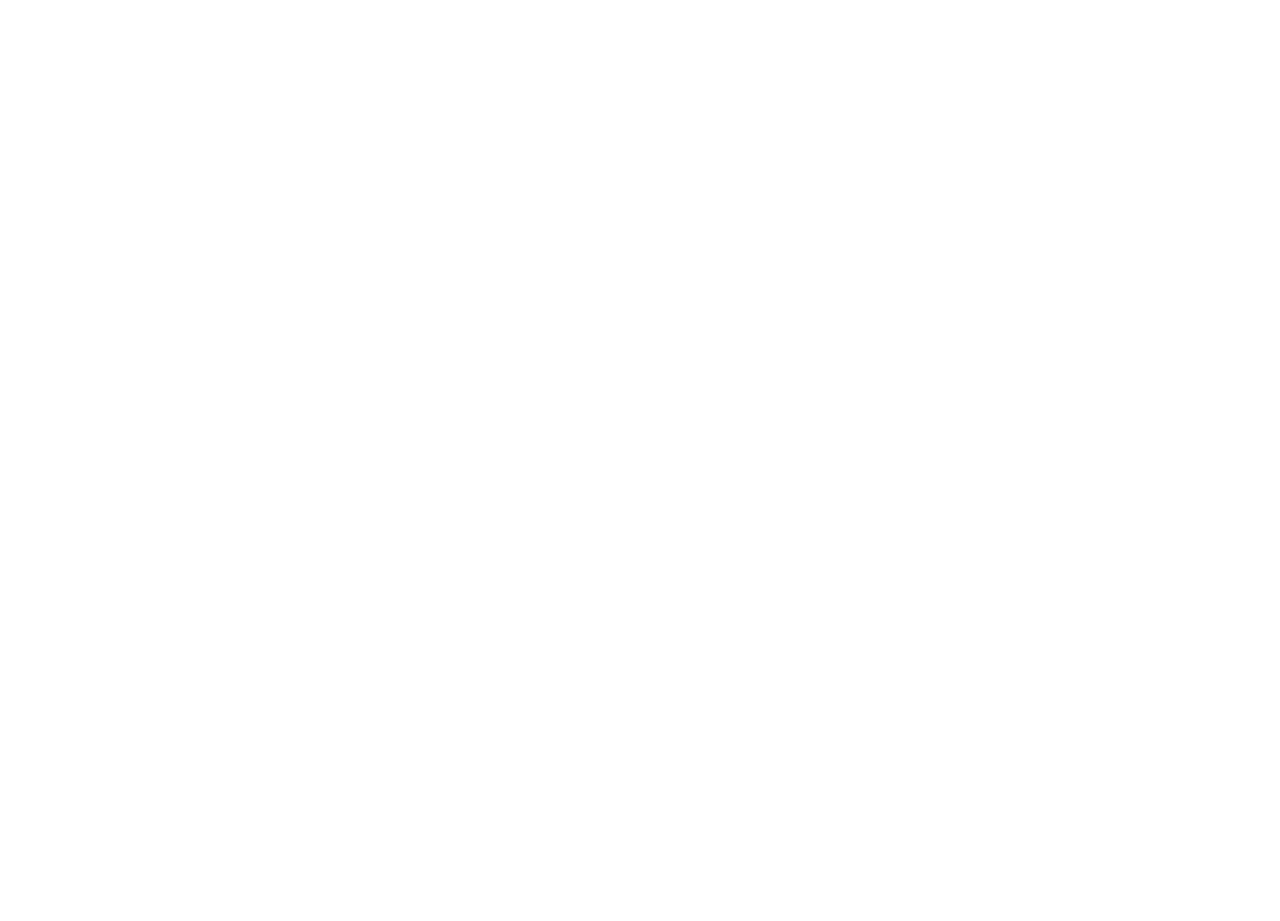
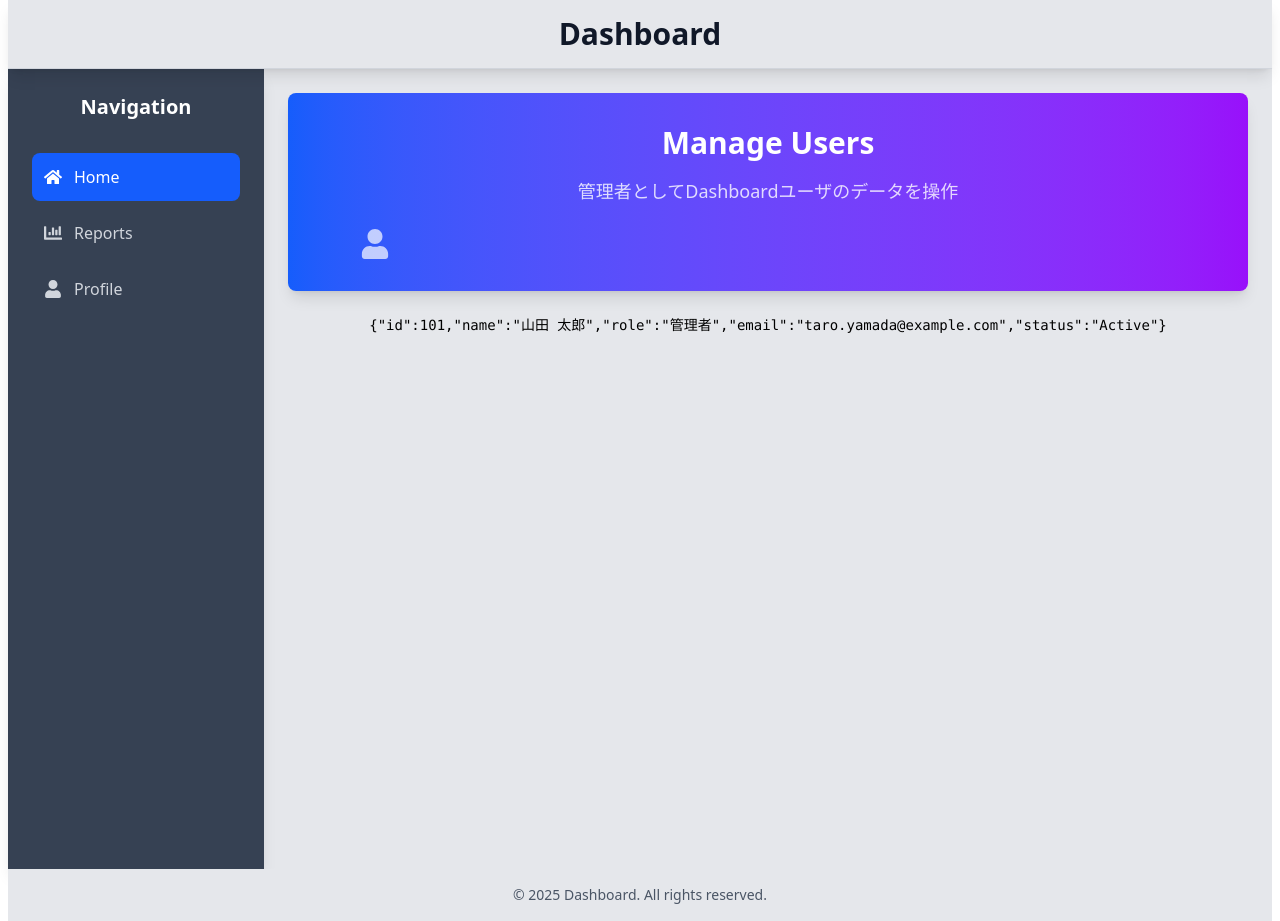
Before and after one commit to Shiori-Takanashi/react-router, a React (Vite) app: page /profile in a window 1280 px wide. Before the commit this address had no page. Before the commit the page ends 800 px from the top, so only its background shows below. Built offline with nearby package versions, Linux system fonts and the light colour scheme.

Commit message:
profileページ追加。検証は不完全

```diff
--- a/src/AppRoutes.jsx
+++ b/src/AppRoutes.jsx
@@ -3,6 +3,7 @@
 import DashboardLayout from './components/DashboardLayout';
 import DashboardHome from './components/DashboardHome';
 import DashboardReports from './components/DashboardReports';
+import DashboardProfile from './components/DashboardProfile';
 
 export function AppRoutes() {
   return (
@@ -10,6 +11,7 @@
       <Route path='/' element={<DashboardLayout />}>
         <Route index element={<DashboardHome />} />
         <Route path='reports' element={<DashboardReports />} />
+        <Route path='profile' element={<DashboardProfile />} />
       </Route>
     </Routes>
   );
--- /dev/null
+++ b/src/components/DashboardProfile.jsx
@@ -0,0 +1,44 @@
+import { useState, useEffect } from 'react';
+import { FaUser } from 'react-icons/fa';
+import DashboardHero from './common/DashboardHero';
+import { selectRandomItem } from '../utils/select-random';
+
+export default function DashboardProfile() {
+  const [profile, setProfile] = useState({});
+
+  useEffect(() => {
+    fetch('/data/users.json')
+      .then(r => r.json())
+      .then(data => {
+        try {
+          setProfile(selectRandomItem(data));
+        } catch {
+          // デモ用途なので最低限: 失敗時は空オブジェクトのまま
+        }
+      })
+      .catch(() => {
+        // デモ用途: エラー無視
+      });
+  }, []);
+
+  return (
+    <div className='w-full min-h-full'>
+      <div className='space-y-6'>
+        {/* Hero Section */}
+        <DashboardHero
+          title='Manage Users'
+          subtitle='管理者としてDashboardユーザのデータを操作'
+          gradient='from-blue-600 to-purple-600'
+        >
+          <div className='relative pl-10'>
+            <FaUser className='text-white/70 text-3xl' />
+          </div>
+        </DashboardHero>
+      </div>
+
+      <div className='mt-6 font-mono text-sm break-all'>
+        {JSON.stringify(profile)}
+      </div>
+    </div>
+  );
+}
--- a/src/components/Sidebar.jsx
+++ b/src/components/Sidebar.jsx
@@ -1,7 +1,7 @@
 // src/components/Sidebar.jsx
 import { Link } from 'react-router-dom';
 import { useState } from 'react';
-import { FaHome, FaChartBar } from 'react-icons/fa';
+import { FaHome, FaChartBar, FaUser } from 'react-icons/fa';
 
 export default function Sidebar() {
   const [activeLink, setActiveLink] = useState('/');
@@ -11,7 +11,7 @@
   };
 
   return (
-    <aside className='w-64 bg-gray-800 text-white min-h-screen shadow-lg'>
+    <aside className='w-64 bg-gray-700 text-white min-h-screen shadow-lg'>
       <div className='p-6'>
         <h2 className='text-xl font-bold text-center mb-8'>Navigation</h2>
         <nav>
@@ -44,6 +44,20 @@
                 <span className='font-medium'>Reports</span>
               </Link>
             </li>
+            <li>
+              <Link
+                to='/profile'
+                className={`flex items-center p-3 rounded-lg transition-colors duration-200 hover:bg-gray-700 ${
+                  activeLink === '/profile'
+                    ? 'bg-blue-600 text-white'
+                    : 'text-gray-300'
+                }`}
+                onClick={() => handleClick('/profile')}
+              >
+                <FaUser className='mr-3 text-lg' />
+                <span className='font-medium'>Profile</span>
+              </Link>
+            </li>
           </ul>
         </nav>
       </div>
--- /dev/null
+++ b/src/utils/select-random.js
@@ -0,0 +1,7 @@
+export function selectRandomItem(array) {
+  if (!Array.isArray(array) || array.length === 0) {
+    throw new Error('無効なjsonファイルです');
+  }
+  const index = Math.floor(Math.random() * array.length);
+  return array[index];
+}
```
